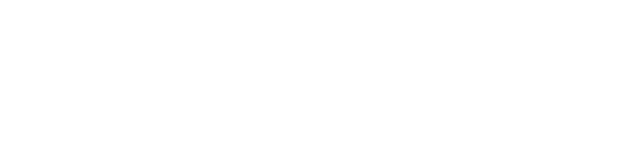
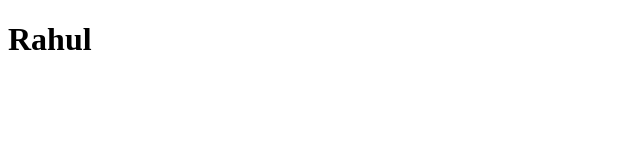
Before and after one commit to Rahulkerla01/HelloProject, a plain HTML site: page index.html in a window 1280 px wide. Shown: the whole page, without its empty margins (0-640 px from the left). Drawn offline with Linux system fonts and the light colour scheme.

Commit message:
Basic Changes

```diff
--- a/index.html
+++ b/index.html
@@ -4,9 +4,9 @@
     <meta charset="UTF-8">
     <meta http-equiv="X-UA-Compatible" content="IE=edge">
     <meta name="viewport" content="width=device-width, initial-scale=1.0">
-    <title>Document</title>
+    <title>FakeRepo</title>
 </head>
 <body>
-
+    <h1>Rahul</h1>
 </body>
 </html>
```
